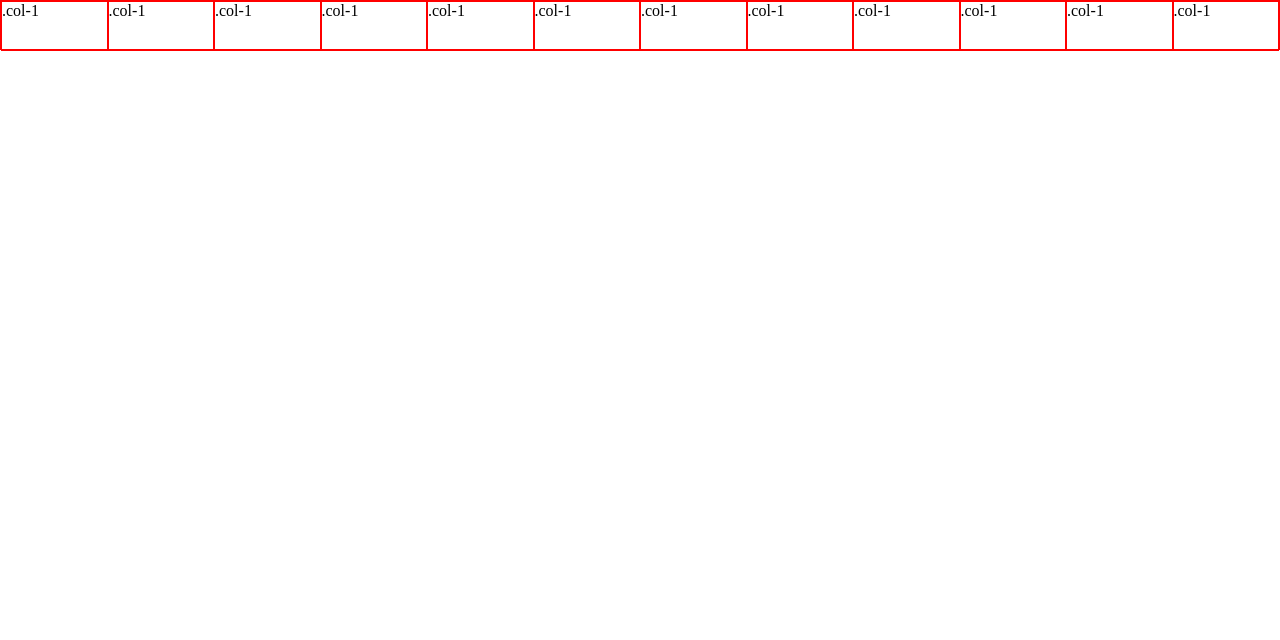
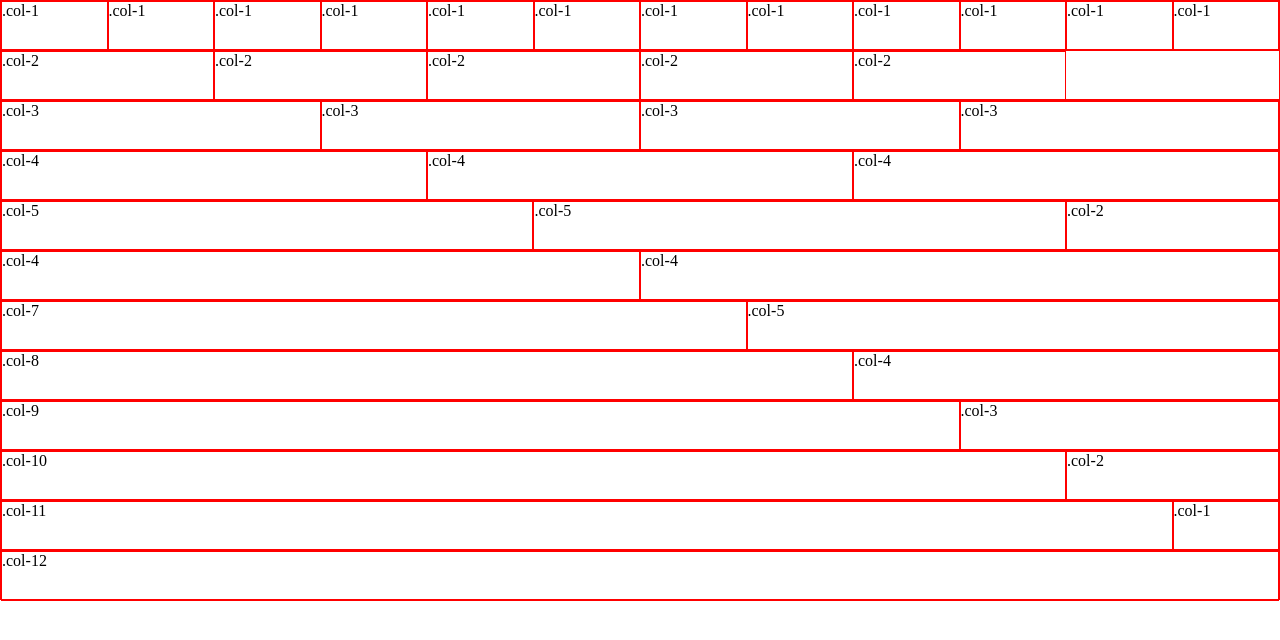
Before and after one commit to Sach1810/shoestrap, a plain HTML site: page index.html in a window 1280 px wide. Drawn offline with Linux system fonts and the light colour scheme.

Commit message:
12 column grid drawn

```diff
--- a/index.html
+++ b/index.html
@@ -19,5 +19,55 @@
   <div class="col-1">.col-1</div>
   <div class="col-1">.col-1</div>
 </div>
+<div class="row">
+  <div class="col-2">.col-2</div>
+  <div class="col-2">.col-2</div>
+  <div class="col-2">.col-2</div>
+  <div class="col-2">.col-2</div>
+  <div class="col-2">.col-2</div>
+</div>
+<div class="row">
+  <div class="col-3">.col-3</div>
+  <div class="col-3">.col-3</div>
+  <div class="col-3">.col-3</div>
+  <div class="col-3">.col-3</div>
+</div>
+<div class="row">
+  <div class="col-4">.col-4</div>
+  <div class="col-4">.col-4</div>
+  <div class="col-4">.col-4</div>
+</div>
+<div class="row">
+  <div class="col-5">.col-5</div>
+  <div class="col-5">.col-5</div>
+  <div class="col-2">.col-2</div>
+</div>
+<div class="row">
+  <div class="col-6">.col-4</div>
+  <div class="col-6">.col-4</div>
+</div>
+<div class="row">
+  <div class="col-7">.col-7</div>
+  <div class="col-5">.col-5</div>
+</div>
+<div class="row">
+  <div class="col-8">.col-8</div>
+  <div class="col-4">.col-4</div>
+</div>
+<div class="row">
+  <div class="col-9">.col-9</div>
+  <div class="col-3">.col-3</div>
+</div>
+<div class="row">
+  <div class="col-10">.col-10</div>
+  <div class="col-2">.col-2</div>
+</div>
+<div class="row">
+  <div class="col-11">.col-11</div>
+  <div class="col-1">.col-1</div>
+</div>
+<div class="row">
+  <div class="col-12">.col-12</div>
+</div>
 </body>
 </html>
--- a/style.css
+++ b/style.css
@@ -13,57 +13,57 @@
 
 .col-2 {
   float: left;
-  width: 8.33333333%;
+  width: 16.66666666%;
 }
 
 .col-3 {
   float: left;
-  width: 8.33333333%;
+  width: 25%;
 }
 
 .col-4 {
   float: left;
-  width: 8.33333333%;
+  width: 33.33333333%;
 }
 
 .col-5 {
   float: left;
-  width: 8.33333333%;
+  width: 41.666666%;
 }
 
 .col-6 {
   float: left;
-  width: 8.33333333%;
+  width: 50%;
 }
 
 .col-7 {
   float: left;
-  width: 8.33333333%;
+  width: 58.33333333%;
 }
 
 .col-8 {
   float: left;
-  width: 8.33333333%;
+  width: 66.6666666%;
 }
 
 .col-9 {
   float: left;
-  width: 8.33333333%;
+  width: 75%;
 }
 
 .col-10 {
   float: left;
-  width: 8.33333333%;
+  width: 83.33333333%;
 }
 
 .col-11 {
   float: left;
-  width: 8.33333333%;
+  width: 91.6666666%;
 }
 
 .col-12 {
   float: left;
-  width: 8.33333333%;
+  width: 100%;
 }
 
 div {
```
